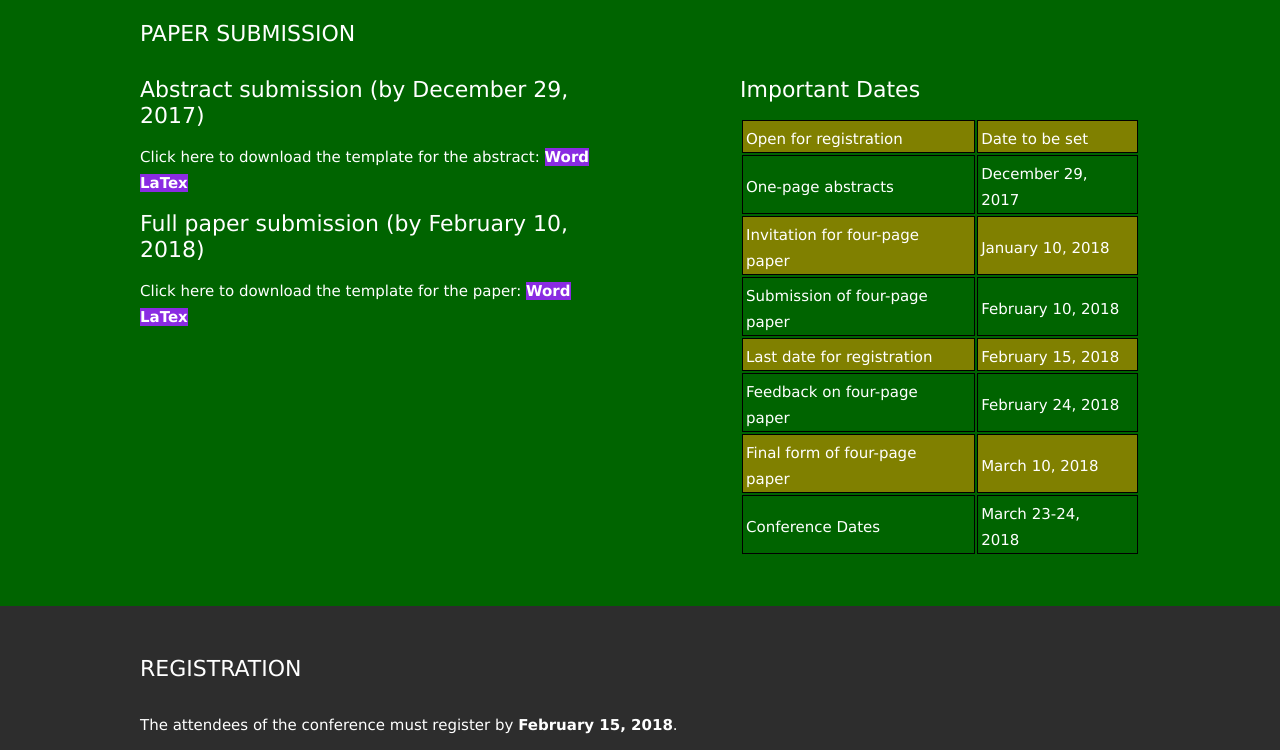
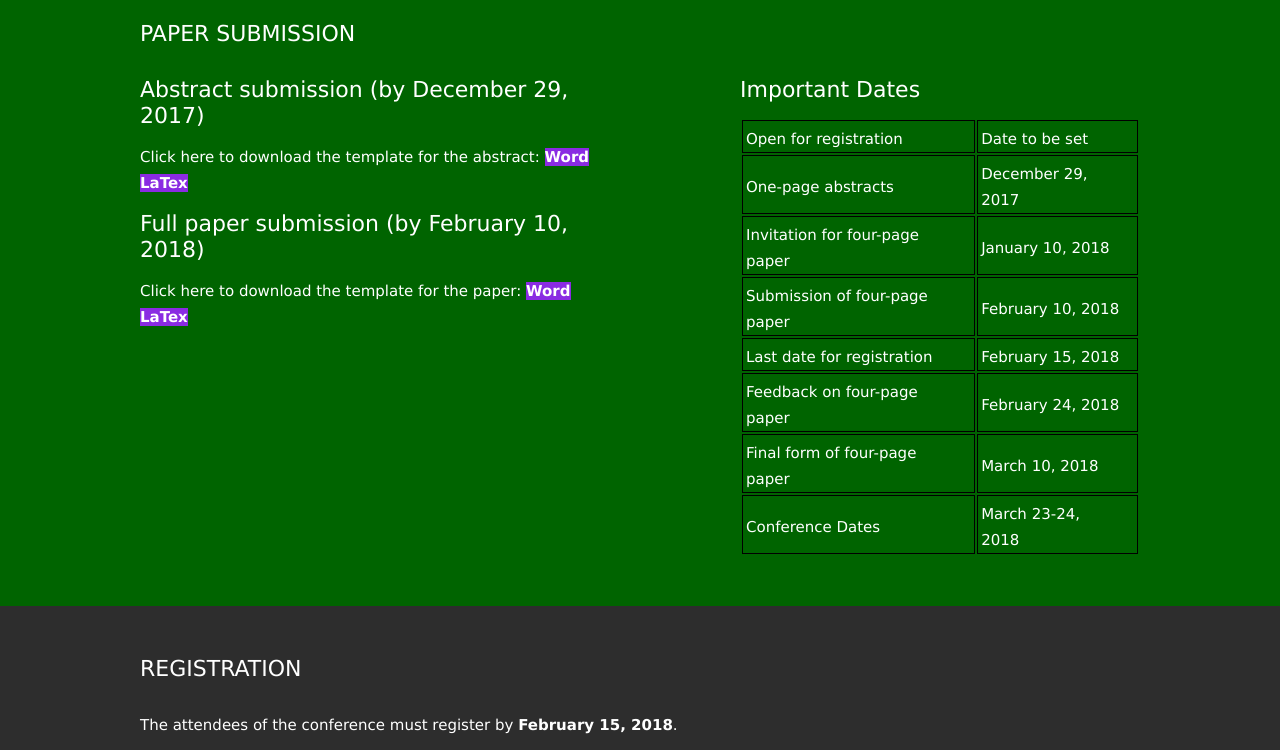
Before and after one commit to sivuiasrk/sivuiasrk.github.io, a plain HTML site: page index.html in a window 1280 px wide. Shown: the part 1060-1810 px from the top of the page. Drawn offline with nearby package versions, Linux system fonts and the light colour scheme.

Commit message:
Olive to green

```diff
--- a/style.css
+++ b/style.css
@@ -120,7 +120,7 @@ img {
 
 }
 tr:nth-child(odd) {
-    background-color:Olive;
+    background-color:DarkGreen;
 }
 /* Main styles ========================= */
 
```
